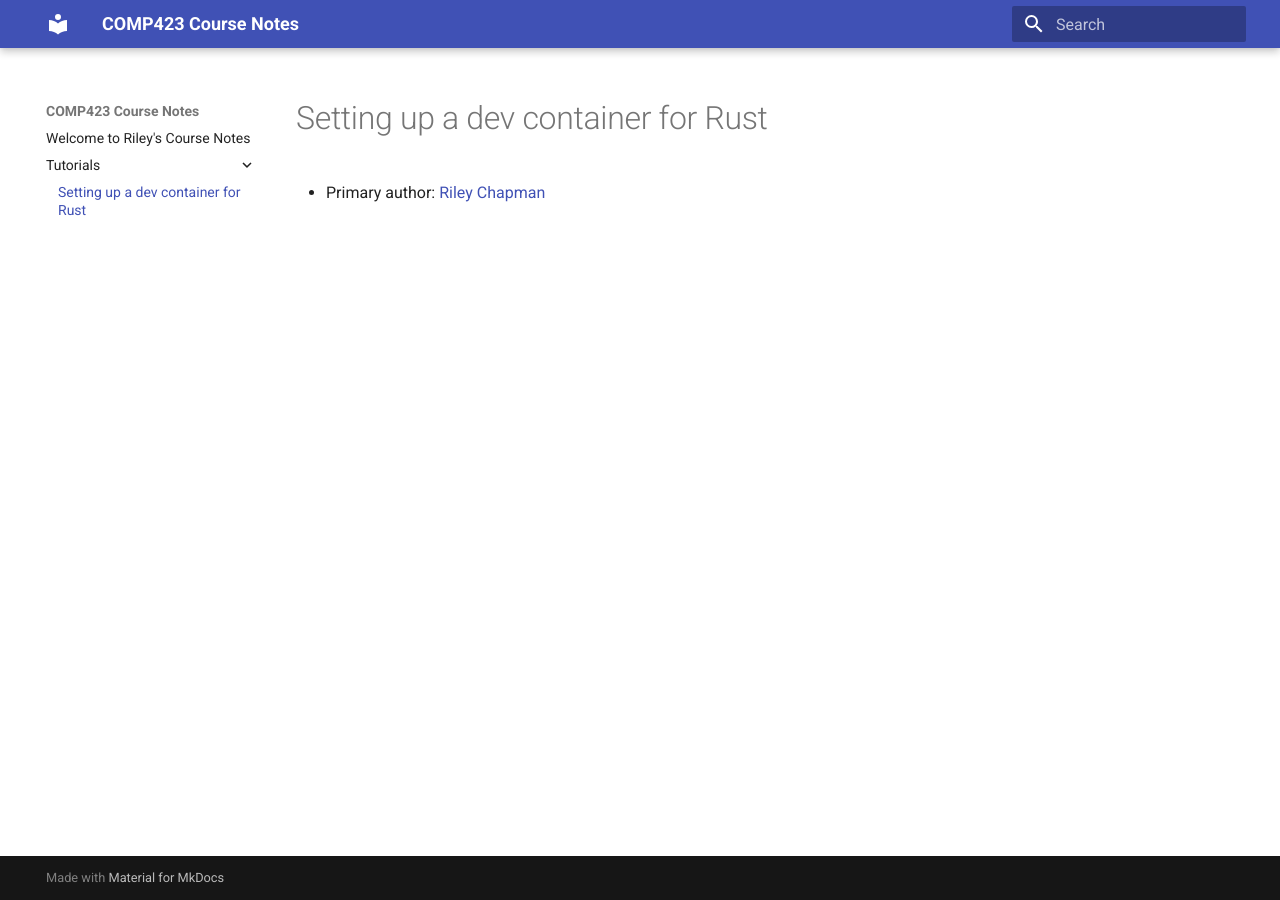
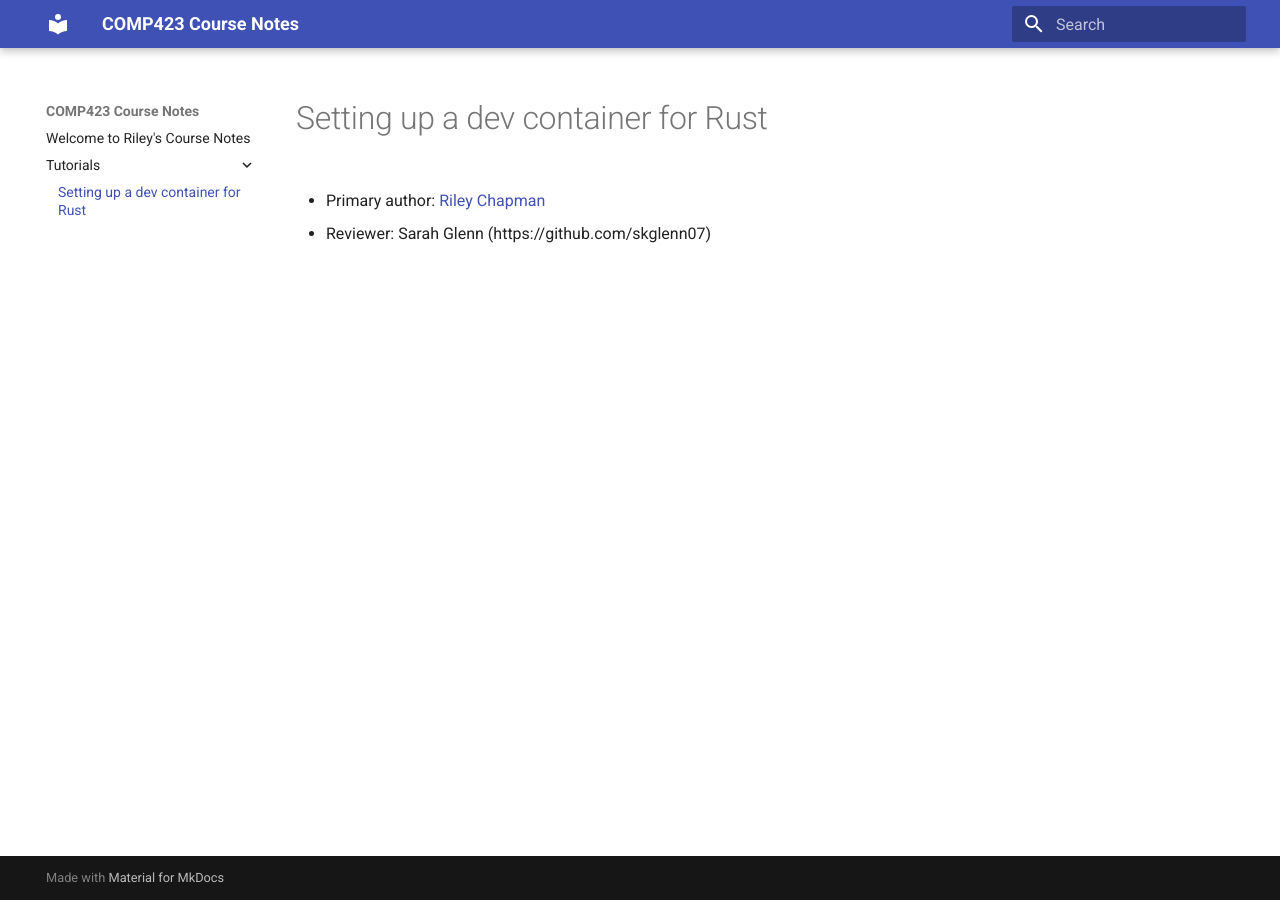
Before and after one commit to rileyac/comp423-course-notes, an MkDocs documentation site: the page built from docs/tutorials/rust-setup.md, in a window 1280 px wide. Built offline with MkDocs 1.6.1 and Material for MkDocs 9.7.7, drawn with Linux system fonts in a browser that asks for light colours.

Commit message:
reviewer added

```diff
--- a/docs/tutorials/rust-setup.md
+++ b/docs/tutorials/rust-setup.md
@@ -1,3 +1,5 @@
 # Setting up a dev container for Rust
 
 * Primary author: [Riley Chapman](https://github.com/rileyac)
+
+* Reviewer: Sarah Glenn (https://github.com/skglenn07)
```
